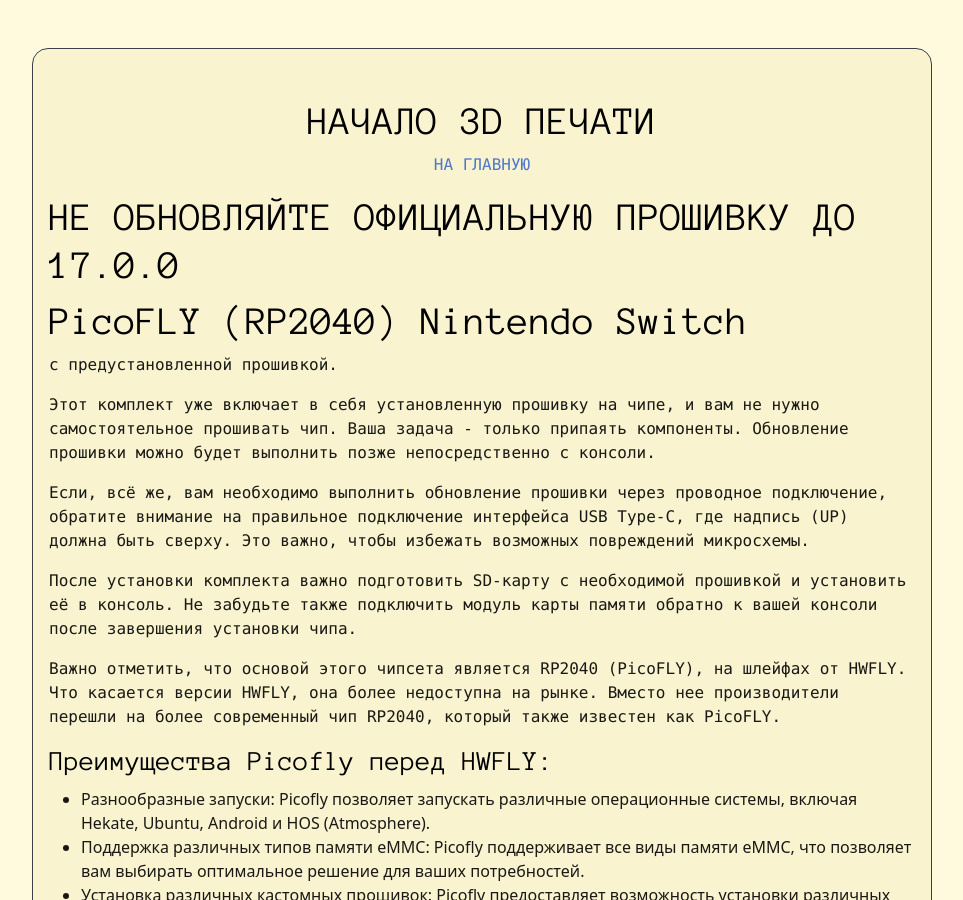
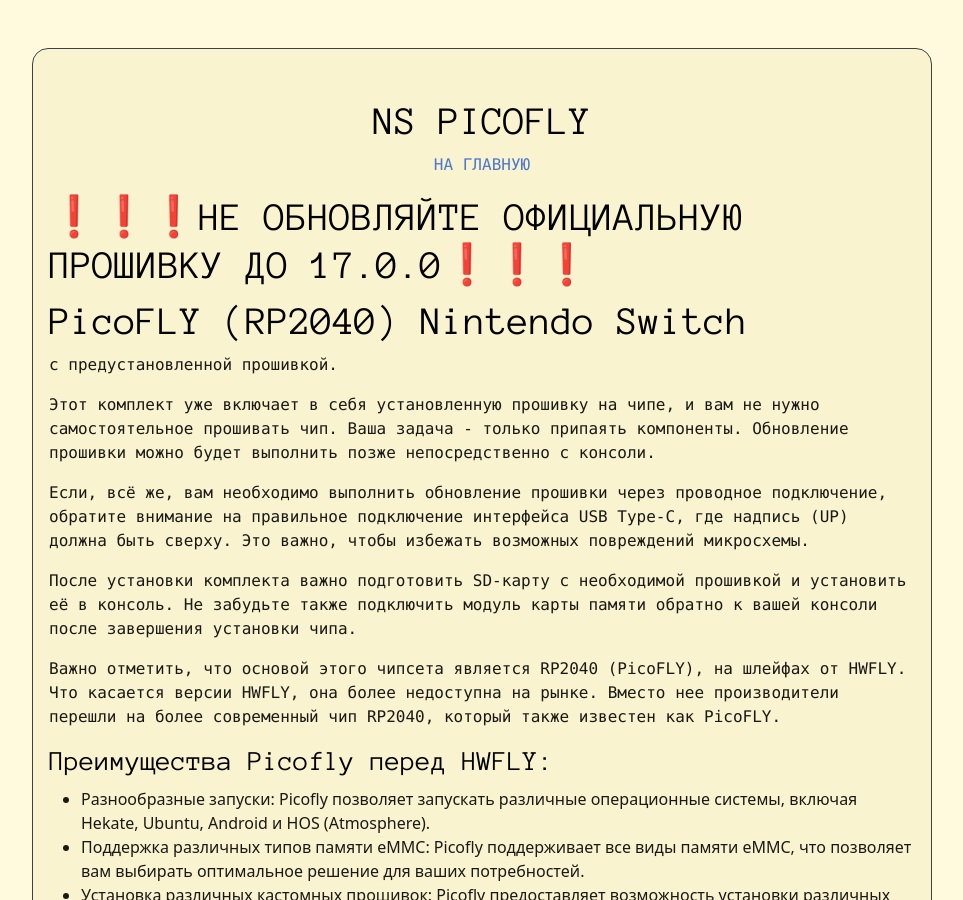
Before and after one commit to Rattlhead/rattlhead.github.io, a Jekyll site: the page built from _posts/2022-03-12-PicoFLY.md, in a window 1280 px wide and 900 px high. Shown: the whole window, without its empty margins (158-1121 px from the left). Built offline with Jekyll 4.4.1, drawn with Linux system fonts in a browser that asks for light colours.

Commit message:
Обновил тему PicoFLY

```diff
--- a/_posts/2022-03-12-PicoFLY.md
+++ b/_posts/2022-03-12-PicoFLY.md
@@ -2,10 +2,10 @@
 layout: post
 theme: 3d printing
 index: 1
-title: Начало 3D печати
+title: NS PicoFLY
 ---
 
-# НЕ ОБНОВЛЯЙТЕ ОФИЦИАЛЬНУЮ ПРОШИВКУ ДО 17.0.0
+# ❗❗❗НЕ ОБНОВЛЯЙТЕ ОФИЦИАЛЬНУЮ ПРОШИВКУ ДО 17.0.0❗❗❗
 
 # PicoFLY (RP2040) Nintendo Switch
 
```
